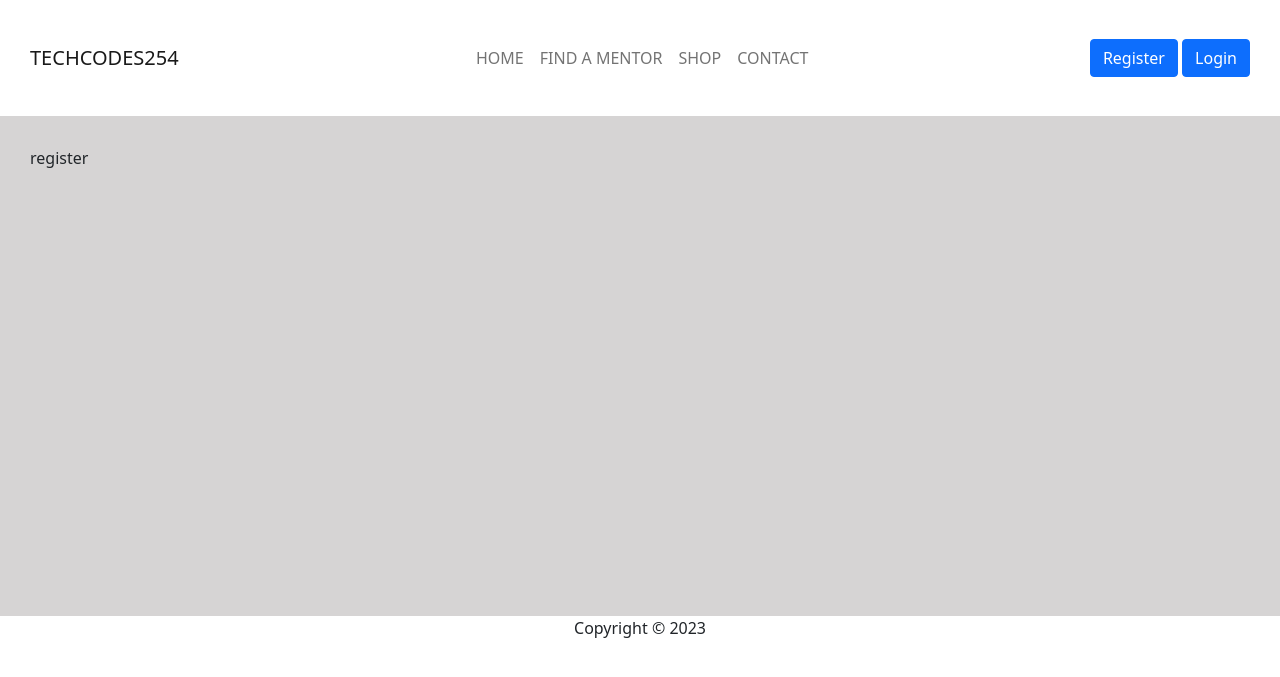
After one commit to CyrusNchege/PLP-project, a Django app: page /mentee/ in a window 1280 px wide. The commit adds this page. Shown: the top 677 px of the page. Run offline with Django 4.2, Linux system fonts and the light colour scheme.

Commit message:
Refactoring my template

```diff
--- a/community/settings.py
+++ b/community/settings.py
@@ -57,7 +57,7 @@ ROOT_URLCONF = 'community.urls'
 TEMPLATES = [
     {
         'BACKEND': 'django.template.backends.django.DjangoTemplates',
-        'DIRS': [os.path.join(BASE_DIR, 'templates')],
+        'DIRS': [BASE_DIR / 'templates'],
         'APP_DIRS': True,
         'OPTIONS': {
             'context_processors': [
--- a/community/urls.py
+++ b/community/urls.py
@@ -17,6 +17,7 @@ from django.contrib import admin
 from django.urls import path, include
 
 urlpatterns = [
-    path('', include("mentoring.urls")),
+    path('', include("mentoring.urls"), name = 'home'),
     path('admin/', admin.site.urls),
+    path('mentee/', include("mentoring.urls"), name = 'mentee'),
 ]
--- /dev/null
+++ b/mentoring/templates/mentoring/base.html
@@ -0,0 +1,71 @@
+{%load static%}
+<!DOCTYPE html>
+<html lang="en">
+<head>
+    <meta charset="UTF-8">
+    <meta http-equiv="X-UA-Compatible" content="IE=edge">
+    <meta name="viewport" content="width=device-width, initial-scale=1.0">
+    <title>TECHCODES254</title>
+    <link rel="stylesheet" href="{%static 'css/style.css'%}">
+    <link href="https://cdn.jsdelivr.net/npm/bootstrap@5.0.2/dist/css/bootstrap.min.css" rel="stylesheet" integrity="sha384-EVSTQN3/azprG1Anm3QDgpJLIm9Nao0Yz1ztcQTwFspd3yD65VohhpuuCOmLASjC" crossorigin="anonymous">
+</head>
+<body>
+  <section id="header">
+    <nav class="navbar navbar-expand-lg navbar-light ">
+
+        <a class="navbar-brand" href="{% url 'home'%}">TECHCODES254</a>
+      <button class="navbar-toggler" type="button" data-bs-toggle="collapse" data-bs-target="#navbarTogglerid" aria-controls="navbarTogglerDemo01" aria-expanded="false" aria-label="Toggle navigation">
+        <span class="navbar-toggler-icon"></span>
+      </button>
+      <div class="collapse d-flex justify-content-center navbar-collapse" id="navbarTogglerid">
+
+        <ul class="navbar-nav   mb-2 mb-lg-0">
+
+          <li class="">
+            <a class="nav-link" href="{% url 'home'%}">HOME</a>
+          </li>
+          <li class="">
+            <a class="nav-link" href="{% url 'mentee'%}">FIND A MENTOR</a>
+          </li>
+
+          <li class="">
+            <a class="nav-link" href="#">SHOP</a>
+          </li>
+          <li class="">
+            <a class="nav-link" href="#">CONTACT</a>
+          </li>
+        </ul>
+
+
+      </div>
+      <div class="ms-auto">
+        <a href="#" class="btn btn-primary" >Register</a>
+        <a href="#" class="btn btn-primary" >Login</a>
+      </div>
+
+  </nav>
+</section>
+<div class="landing">
+  {% block content%}
+
+  {% endblock %}
+</div>
+
+
+
+
+
+
+  <script src="https://cdn.jsdelivr.net/npm/bootstrap@5.0.2/dist/js/bootstrap.bundle.min.js" integrity="sha384-MrcW6ZMFYlzcLA8Nl+NtUVF0sA7MsXsP1UyJoMp4YLEuNSfAP+JcXn/tWtIaxVXM" crossorigin="anonymous"></script>
+
+
+  <footer id="footer">
+    <p>Copyright &copy;
+        <script>
+
+        const date=new Date().getFullYear()
+        document.write(date)
+        </script>
+    </p>
+  </footer>
+</body>
--- /dev/null
+++ b/mentoring/templates/mentoring/mentee.html
@@ -0,0 +1,8 @@
+{%extends "mentoring/base.html"%}
+
+{%load static%}
+
+
+{%block content%}
+register
+{%endblock%}
--- a/mentoring/urls.py
+++ b/mentoring/urls.py
@@ -3,4 +3,6 @@ from . import views
 
 urlpatterns = [
     path('', views.home, name = 'home'),
+    path('mentee/', views.find_a_mentor, name = 'mentee'),
+
 ]
--- a/mentoring/views.py
+++ b/mentoring/views.py
@@ -1,6 +1,9 @@
 from django.shortcuts import render
-# from http import HttpResponse
+from django.http import HttpResponse
 
 # Create your views here.
 def home(request):
     return render(request, "mentoring/home.html")
+
+def find_a_mentor(request):
+    return render(request, "mentoring/mentee.html")
--- a/templates/mentoring/base.html
+++ b/templates/base.html
@@ -13,7 +13,7 @@
   <section id="header">
     <nav class="navbar navbar-expand-lg navbar-light ">
 
-        <a class="navbar-brand" href="#">TECHCODES254</a>
+        <a class="navbar-brand" href="{% url 'home'%}">TECHCODES254</a>
       <button class="navbar-toggler" type="button" data-bs-toggle="collapse" data-bs-target="#navbarTogglerid" aria-controls="navbarTogglerDemo01" aria-expanded="false" aria-label="Toggle navigation">
         <span class="navbar-toggler-icon"></span>
       </button>
@@ -22,10 +22,10 @@
         <ul class="navbar-nav   mb-2 mb-lg-0">
 
           <li class="">
-            <a class="nav-link" href="#">HOME</a>
+            <a class="nav-link" href="{% url 'home'%}">HOME</a>
           </li>
           <li class="">
-            <a class="nav-link" href="#">FIND A MENTOR</a>
+            <a class="nav-link" href="{% url 'mentee'%}">FIND A MENTOR</a>
           </li>
 
           <li class="">
```
Also changed, not shown: mentoring/templates/mentoring/home.html (renamed from templates/mentoring/home.html).
